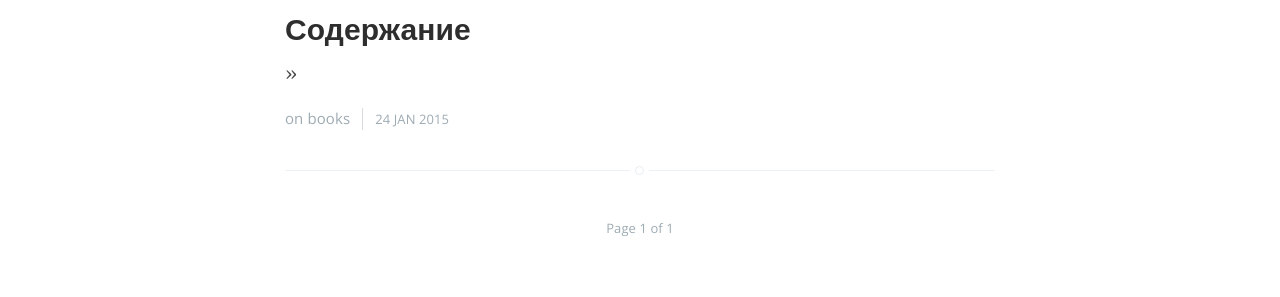
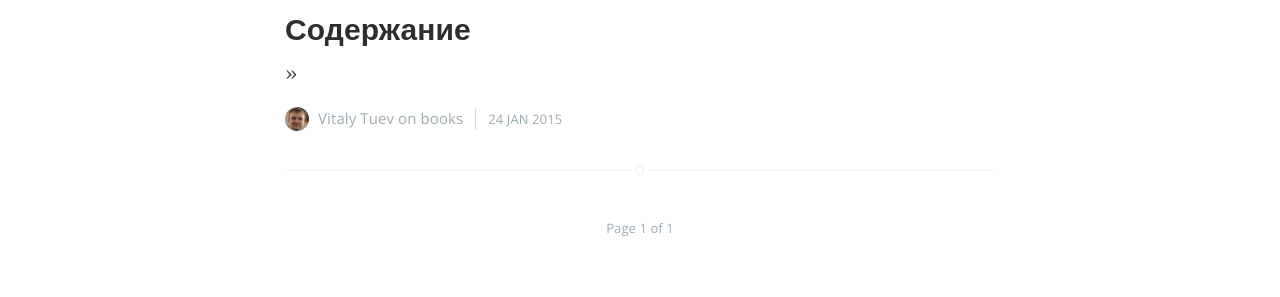
Before and after one commit to vetal232/vetal232.github.io, a Jekyll site: the page built from index.html, in a window 1280 px wide. Shown: the part 994-1291 px from the top of the page. Built offline with Jekyll 4.4.1, drawn with Linux system fonts in a browser that asks for light colours; the list of posts is cut into pages by our own code.

Commit message:
Update _config.yml

```diff
--- a/_config.yml
+++ b/_config.yml
@@ -14,7 +14,7 @@ github_username:  vetal232
 
 # Details for the RSS feed generator
 # url:            'blog url'
-# author:         'Your Name'
+author:         'Vitaly Tuev'
 
 kramdown:
   auto_ids: true
```
